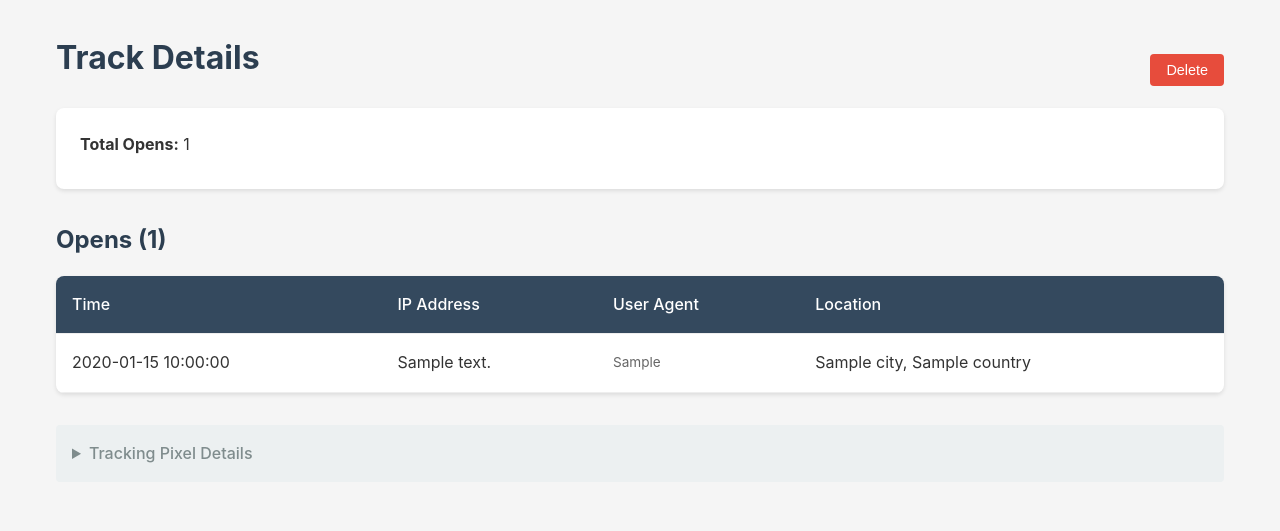
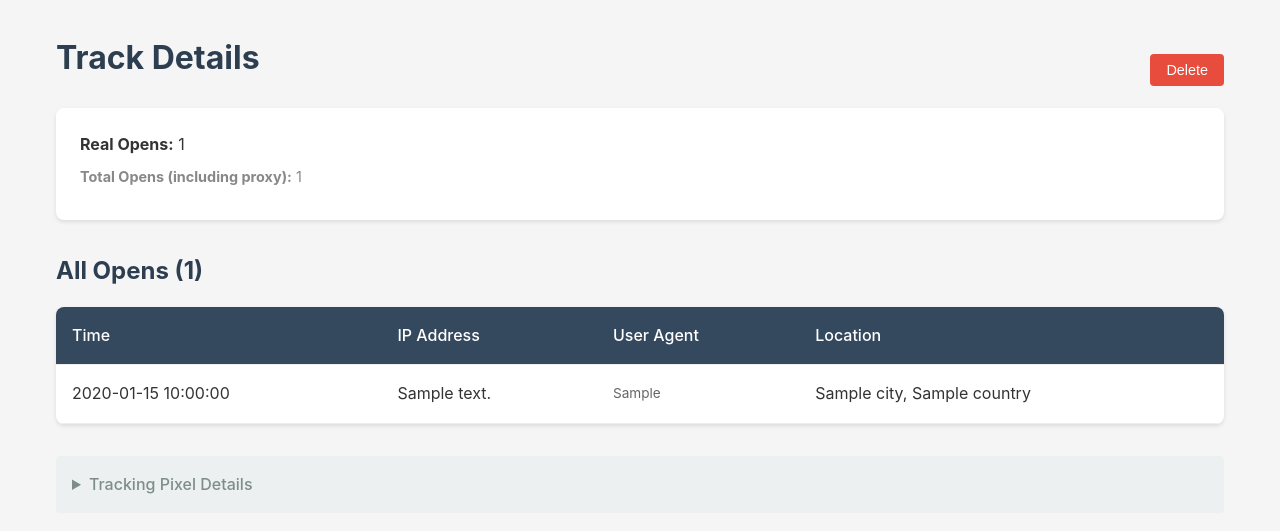
Before and after one commit to mbuckingham74/mailtracker, a FastAPI app: template app/templates/detail.html in a window 1280 px wide. Shown: the part 70-601 px from the top of the page. Run offline with FastAPI, Linux system fonts and the light colour scheme; the template is opened without the code that fills it: most values are stand-ins (such as "Sample title", 1, 10 or a date in 2020).

Commit message:
Show proxy opens as delivery confirmation instead of opens
- Display "Delivered to Gmail/iCloud at {time}" when proxy open detected
- Separate proxy opens from real opens in dashboard and detail views
- Show real open count prominently, proxy info as delivery confirmation
- Updated CSS styling for delivery info display

This reframes proxy prefetches as useful delivery confirmation rather than
noise in the opens count.

🤖 Generated with [Claude Code](https://claude.com/claude-code)

Co-Authored-By: Claude Opus 4.5 <noreply@anthropic.com>

```diff
--- a/app/routes/dashboard.py
+++ b/app/routes/dashboard.py
@@ -134,21 +134,34 @@ async def dashboard(request: Request, db: AsyncSession = Depends(get_db)):
         opens = opens_result.scalars().all()
 
         open_count = len(opens)
-        # Count real opens (excluding proxy)
-        real_opens = [o for o in opens if not detect_proxy_type(o.ip_address, o.user_agent or '')]
+        # Separate proxy opens from real opens
+        proxy_opens = []
+        real_opens = []
+        for o in opens:
+            proxy_type = detect_proxy_type(o.ip_address, o.user_agent or '')
+            if proxy_type:
+                proxy_opens.append((o, proxy_type))
+            else:
+                real_opens.append(o)
+
         real_open_count = len(real_opens)
 
         # First open (any)
         first_open = opens[0].opened_at if opens else None
         # First real open (non-proxy)
         first_real_open = real_opens[0].opened_at if real_opens else None
+        # First proxy open with type (for "Delivered to Gmail/iCloud" display)
+        first_proxy_open = proxy_opens[0][0].opened_at if proxy_opens else None
+        first_proxy_type = proxy_opens[0][1] if proxy_opens else None
 
         track_data = {
             "track": track,
             "open_count": open_count,
             "real_open_count": real_open_count,
             "first_open": first_open,
-            "first_real_open": first_real_open
+            "first_real_open": first_real_open,
+            "first_proxy_open": first_proxy_open,
+            "first_proxy_type": first_proxy_type
         }
 
         if track.message_group_id:
@@ -171,6 +184,9 @@ async def dashboard(request: Request, db: AsyncSession = Depends(get_db)):
     for group_id, group_tracks in sorted_groups:
         # Sort recipients within group by created_at
         group_tracks.sort(key=lambda x: x["track"].created_at)
+        # Get first proxy info from any recipient in the group
+        proxy_tracks = [(t["first_proxy_open"], t["first_proxy_type"]) for t in group_tracks if t["first_proxy_open"]]
+        first_proxy = min(proxy_tracks, key=lambda x: x[0]) if proxy_tracks else (None, None)
         tracks_with_counts.append({
             "is_group": True,
             "group_id": group_id,
@@ -180,7 +196,9 @@ async def dashboard(request: Request, db: AsyncSession = Depends(get_db)):
             "total_opens": sum(t["open_count"] for t in group_tracks),
             "total_real_opens": sum(t["real_open_count"] for t in group_tracks),
             "first_open": min((t["first_open"] for t in group_tracks if t["first_open"]), default=None),
-            "first_real_open": min((t["first_real_open"] for t in group_tracks if t["first_real_open"]), default=None)
+            "first_real_open": min((t["first_real_open"] for t in group_tracks if t["first_real_open"]), default=None),
+            "first_proxy_open": first_proxy[0],
+            "first_proxy_type": first_proxy[1]
         })
 
     # Add ungrouped tracks
@@ -242,11 +260,28 @@ async def detail_page(request: Request, track_id: str, db: AsyncSession = Depend
     if not track:
         raise HTTPException(status_code=404, detail="Track not found")
 
-    # Get opens
+    # Get opens (ascending for first proxy detection)
     opens_result = await db.execute(
-        select(Open).where(Open.tracked_email_id == track_id).order_by(Open.opened_at.desc())
+        select(Open).where(Open.tracked_email_id == track_id).order_by(Open.opened_at.asc())
     )
-    opens = opens_result.scalars().all()
+    opens_asc = opens_result.scalars().all()
+
+    # Separate proxy and real opens
+    proxy_opens = []
+    real_opens = []
+    for o in opens_asc:
+        proxy_type = detect_proxy_type(o.ip_address, o.user_agent or '')
+        if proxy_type:
+            proxy_opens.append((o, proxy_type))
+        else:
+            real_opens.append(o)
+
+    # First proxy open info
+    first_proxy_open = proxy_opens[0][0].opened_at if proxy_opens else None
+    first_proxy_type = proxy_opens[0][1] if proxy_opens else None
+
+    # Reverse for display (most recent first)
+    opens = list(reversed(opens_asc))
 
     pixel_url = f"https://mailtrack.tachyonfuture.com/p/{track.id}.gif"
     html_snippet = f'<img src="{pixel_url}" width="1" height="1" style="display:none" alt="" />'
@@ -255,6 +290,9 @@ async def detail_page(request: Request, track_id: str, db: AsyncSession = Depend
         "request": request,
         "track": track,
         "opens": opens,
+        "real_open_count": len(real_opens),
+        "first_proxy_open": first_proxy_open,
+        "first_proxy_type": first_proxy_type,
         "pixel_url": pixel_url,
         "html_snippet": html_snippet
     })
--- a/app/static/style.css
+++ b/app/static/style.css
@@ -492,3 +492,28 @@ tr.opened:hover {
     font-size: 0.85em;
     font-weight: normal;
 }
+
+/* Delivery info (proxy open as delivery confirmation) */
+.delivery-info {
+    font-size: 0.85rem;
+    color: #666;
+    margin-bottom: 0.25rem;
+}
+
+.delivery-icon {
+    margin-right: 0.25rem;
+}
+
+/* Detail page delivery info */
+.delivery-info-detail {
+    font-size: 1rem;
+    color: #27ae60;
+    margin-bottom: 0.75rem;
+    padding-bottom: 0.75rem;
+    border-bottom: 1px solid #eee;
+}
+
+.proxy-note {
+    font-size: 0.9rem;
+    color: #888;
+}
--- a/app/templates/detail.html
+++ b/app/templates/detail.html
@@ -9,10 +9,18 @@
 </div>
 
 <div class="track-info">
-    <p><strong>Total Opens:</strong> {{ opens|length }}</p>
+    {% if first_proxy_open %}
+    <p class="delivery-info-detail">
+        <span class="delivery-icon">📬</span>
+        <strong>Delivered to {{ 'iCloud' if first_proxy_type == 'apple' else 'Gmail' }}:</strong>
+        {{ to_est(first_proxy_open).strftime('%b %d, %Y at %-I:%M %p') }} EST
+    </p>
+    {% endif %}
+    <p><strong>Real Opens:</strong> {{ real_open_count }}</p>
+    <p class="proxy-note"><strong>Total Opens (including proxy):</strong> {{ opens|length }}</p>
 </div>
 
-<h2>Opens ({{ opens|length }})</h2>
+<h2>All Opens ({{ opens|length }})</h2>
 {% if opens %}
 <table>
     <thead>
```
Also changed, not shown: app/templates/dashboard.html (+14 -8 lines).
